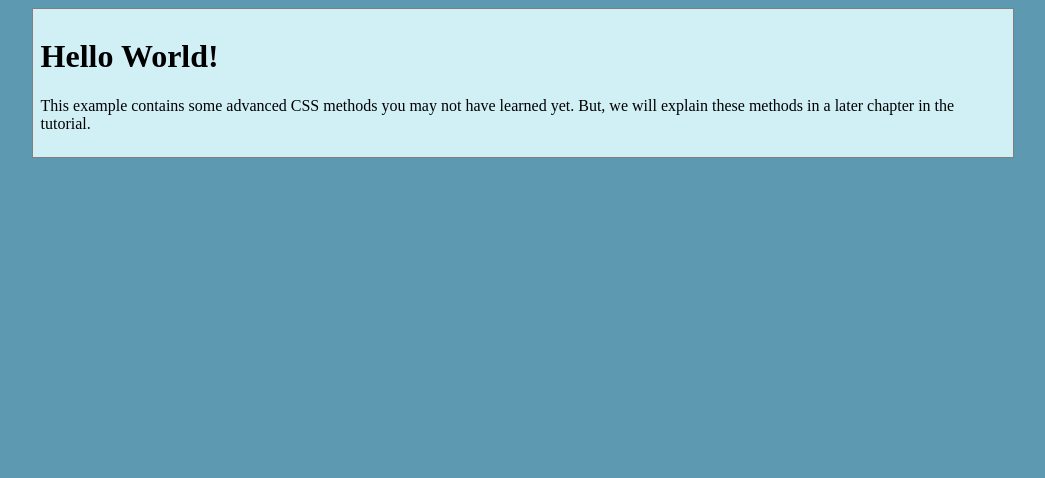
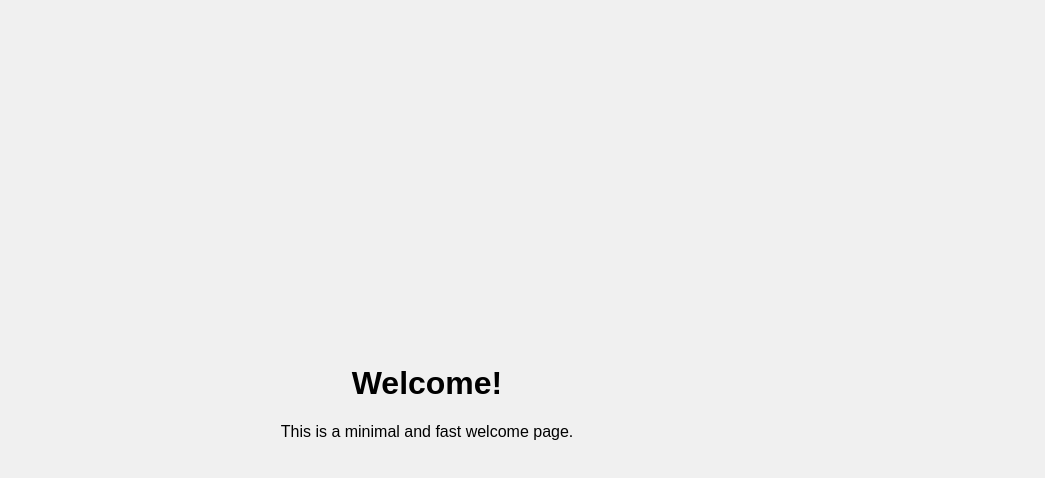
Before and after one commit to sefih-com/blog, a plain HTML site: page index.html in a window 1280 px wide. Shown: the whole page, without its empty margins (213-1258 px from the left). Drawn offline with Linux system fonts and the light colour scheme.

Commit message:
Update index.html

```diff
--- a/index.html
+++ b/index.html
@@ -1,29 +1,28 @@
 <!DOCTYPE html>
-<html>
+<html lang="en">
 <head>
+    <meta charset="UTF-8">
+    <meta name="viewport" content="width=device-width, initial-scale=1.0">
+    <title>Welcome</title>
     <style>
         body {
-  margin-left: 200px;
-  background: #5d9ab2 url("img_tree.png") no-repeat top left;
+            display: flex;
+            justify-content: center;
+            align-items: center;
+            height: 100vh;
+            margin: 0;
+            font-family: Arial, sans-serif;
+            background-color: #f0f0f0;
         }
-
-.center_div {
-  border: 1px solid gray;
-  margin-left: auto;
-  margin-right: auto;
-  width: 90%;
-  background-color: #d0f0f6;
-  text-align: left;
-  padding: 8px;
+        .welcome {
+            text-align: center;
         }
     </style>
 </head>
 <body>
-
-<div class="center_div">
-  <h1>Hello World!</h1>
-  <p>This example contains some advanced CSS methods you may not have learned yet. But, we will explain these methods in a later chapter in the tutorial.</p>
+    <div class="welcome">
+        <h1>Welcome!</h1>
+        <p>This is a minimal and fast welcome page.</p>
     </div>
-
 </body>
 </html>
```
Lines whose indentation alone changed are shown as unchanged.
